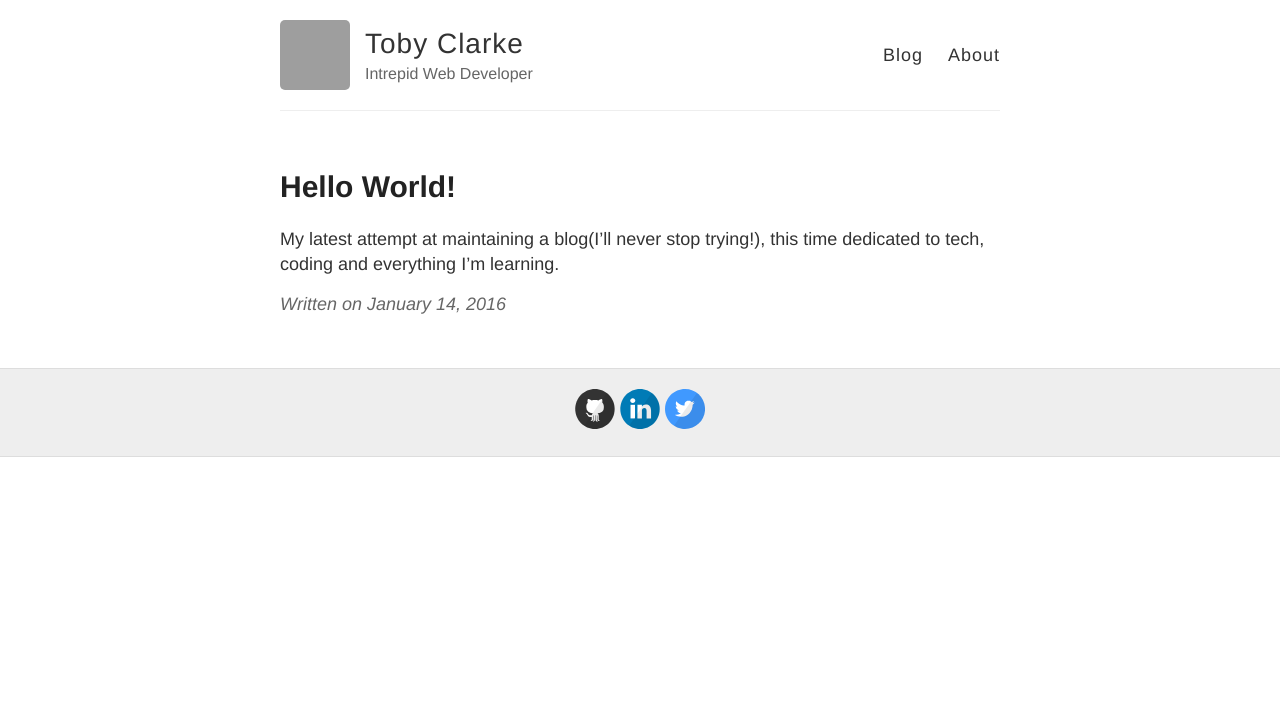
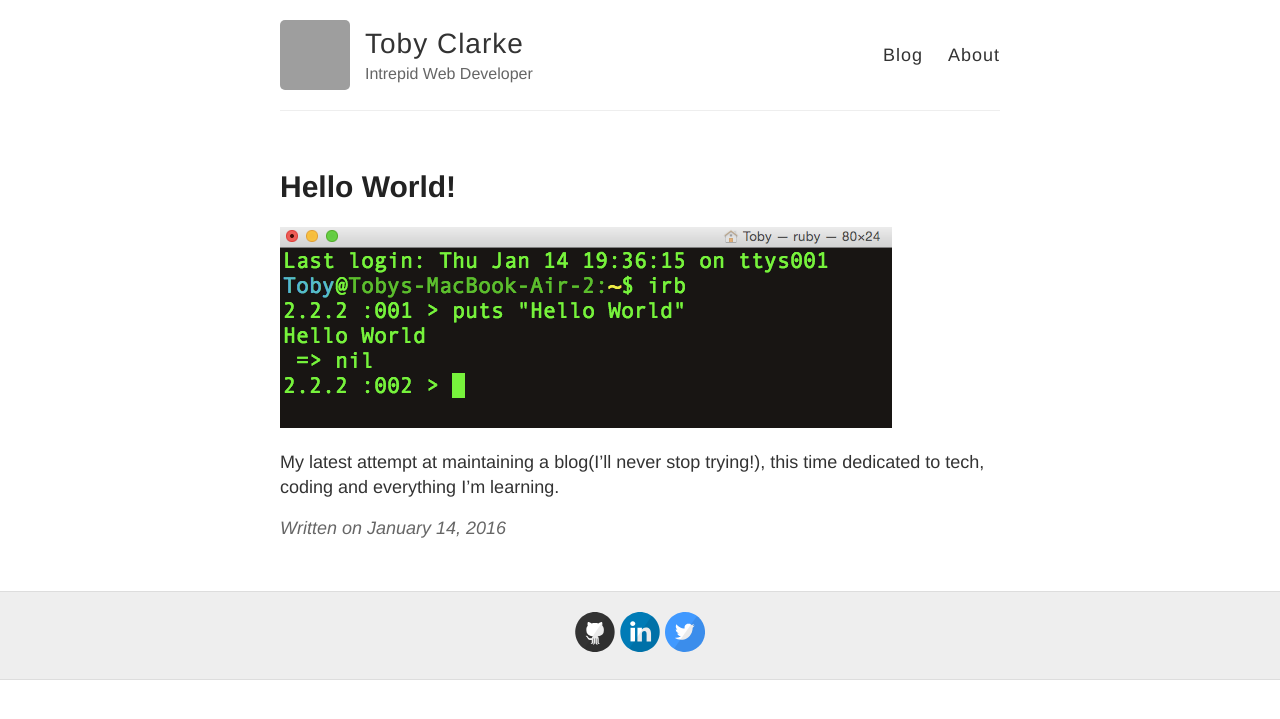
Before and after one commit to Teeohbee/Teeohbee.github.io, a Jekyll site: the page built from _posts/2016-01-14-Hello-World.md, in a window 1280 px wide. Shown: the top 719 px of the page. Built offline with Jekyll 4.4.1, drawn with Linux system fonts in a browser that asks for light colours; Markdown is read by kramdown in place of the engine named in the settings; grey boxes are pictures that could not be loaded.

Commit message:
Removed unnecessary images and added one to first post

```diff
--- a/_posts/2016-01-14-Hello-World.md
+++ b/_posts/2016-01-14-Hello-World.md
@@ -3,4 +3,6 @@ layout: post
 title: Hello World!
 ---
 
+![_config.yml]({{ site.baseurl }}/images/helloworld.png)
+
 My latest attempt at maintaining a blog(I'll never stop trying!), this time dedicated to tech, coding and everything I'm learning.
```
Also changed, not shown: images/config.png (deleted), images/first-post.png (deleted), images/helloworld.png (added), images/jekyll-now-theme-screenshot.jpg (deleted), images/step1.gif (deleted).
